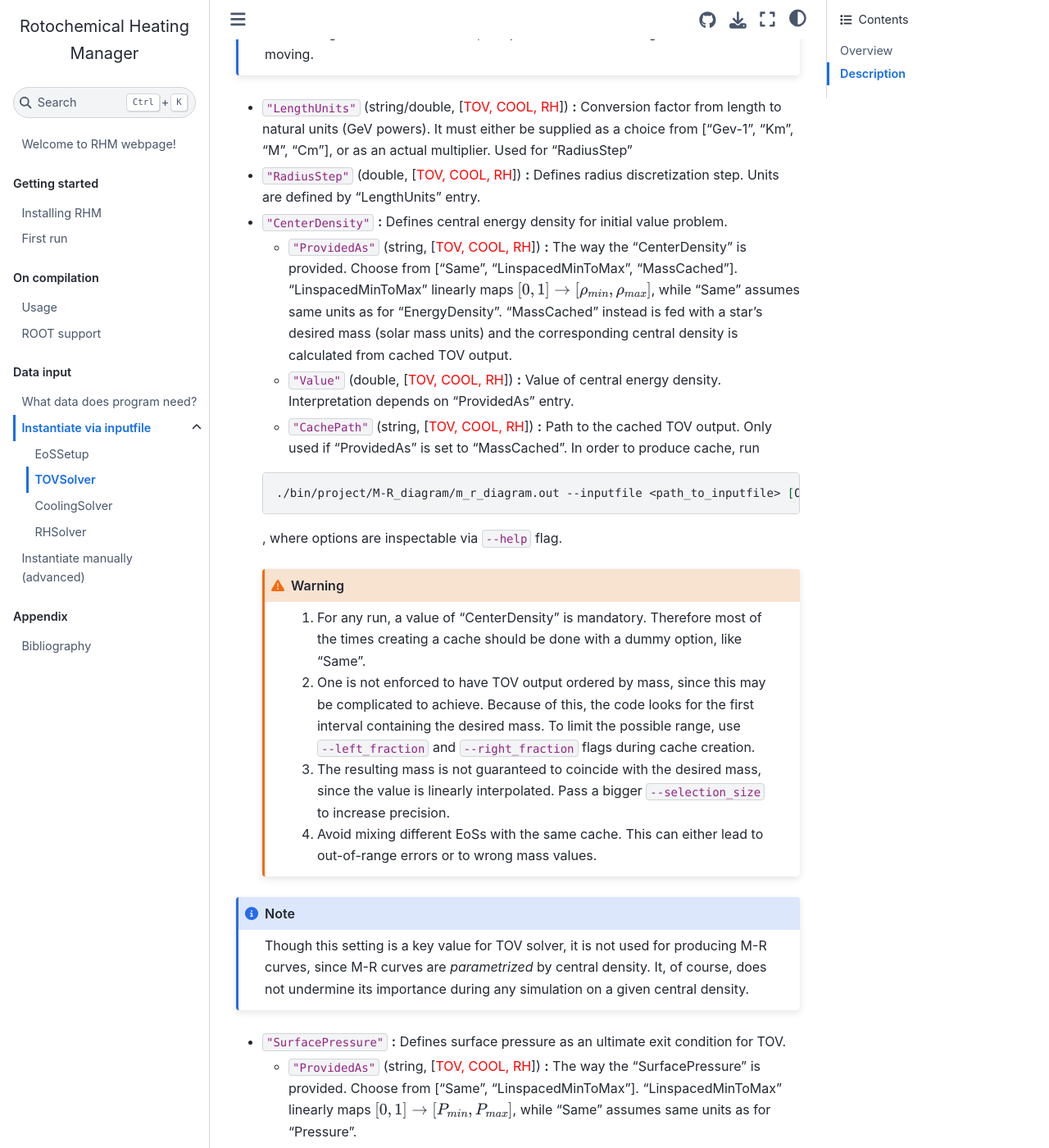
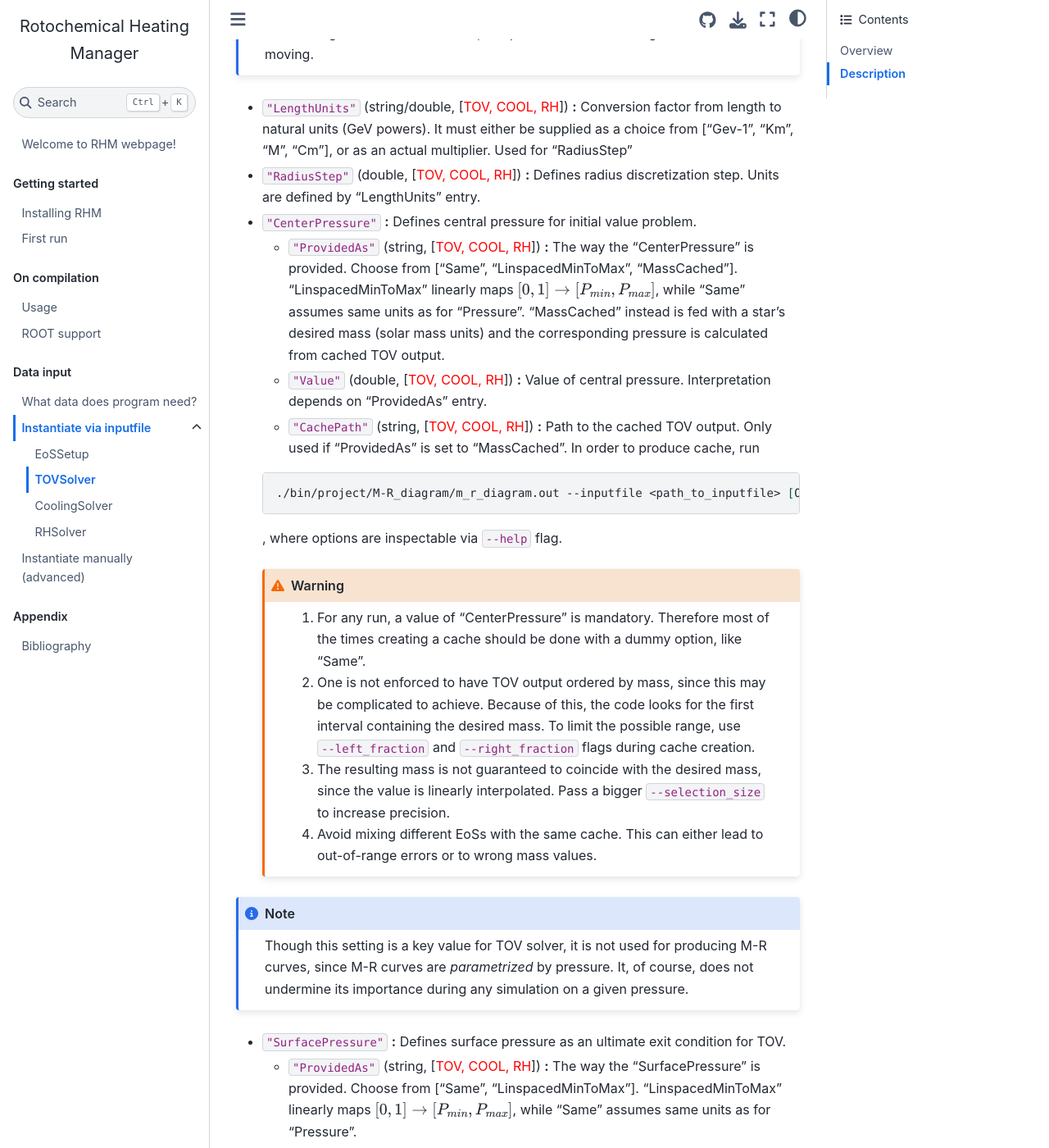
Before and after one commit to Silence2107/Rotochemical-heating-manager, a Jupyter Book: the page built from docs/data_input/inputfile_structure/tov_solver.md, in a window 1280 px wide and 1400 px high, scrolled down 1038 px. Shown: the whole window at 82% size. Built offline with Jupyter Book 1.0.4 settings and Sphinx 7.4.7 and the Sphinx Book theme 1.1.4, drawn with Linux system fonts in a browser that asks for light colours; cross-references to code outside the pages are shown as plain code; some of the changed text lies outside the part shown.

````diff
--- a/docs/data_input/inputfile_structure/tov_solver.md
+++ b/docs/data_input/inputfile_structure/tov_solver.md
@@ -16,7 +16,7 @@
 ```{warning}
 Early termination happens silently and is only well noticeable if the final star's radius is very low.
 ```
-- `"EoSInterpolation` (string, [<span style="color:red">TOV, COOL, RH</span>]) **:** Interpolation kind to be used for discretized $P(\rho)$ dependence. Choose from ["Linear", "Cubic"], with "Linear" being default.
+- `"EoSInterpolation"` (string, [<span style="color:red">TOV, COOL, RH</span>]) **:** Interpolation kind to be used for discretized $P(\rho)$ dependence. Choose from ["Linear", "Cubic"], with "Linear" being default.
 - `"BarionicDensityInterpolation"` (string, [<span style="color:red">COOL, RH</span>]) **:** Interpolation kind to be used for discretized $n_b(r)$ dependence. Choose from ["Linear", "Cubic"], with "Linear" being default.
 ```{note}
 This setting is not used by TOV solver itself (rather for cooling functionality), but since it originates from TOV solver, it is placed here. Something to consider moving.
@@ -25,23 +25,23 @@
 
 - `"RadiusStep"` (double, [<span style="color:red">TOV, COOL, RH</span>]) **:** Defines radius discretization step. Units are defined by "LengthUnits" entry.
 
-- `"CenterDensity"` **:** Defines central energy density for initial value problem.
-    - `"ProvidedAs"` (string, [<span style="color:red">TOV, COOL, RH</span>]) **:** The way the "CenterDensity" is provided. Choose from ["Same", "LinspacedMinToMax", "MassCached"]. "LinspacedMinToMax" linearly maps $[0,1] \rightarrow [\rho_{min}, \rho_{max}]$, while "Same" assumes same units as for "EnergyDensity". "MassCached" instead is fed with a star's desired mass (solar mass units) and the corresponding central density is calculated from cached TOV output.
-    - `"Value"` (double, [<span style="color:red">TOV, COOL, RH</span>]) **:** Value of central energy density. Interpretation depends on "ProvidedAs" entry.
+- `"CenterPressure"` **:** Defines central pressure for initial value problem.
+    - `"ProvidedAs"` (string, [<span style="color:red">TOV, COOL, RH</span>]) **:** The way the "CenterPressure" is provided. Choose from ["Same", "LinspacedMinToMax", "MassCached"]. "LinspacedMinToMax" linearly maps $[0,1] \rightarrow [P_{min}, P_{max}]$, while "Same" assumes same units as for "Pressure". "MassCached" instead is fed with a star's desired mass (solar mass units) and the corresponding pressure is calculated from cached TOV output.
+    - `"Value"` (double, [<span style="color:red">TOV, COOL, RH</span>]) **:** Value of central pressure. Interpretation depends on "ProvidedAs" entry.
     - `"CachePath"` (string, [<span style="color:red">TOV, COOL, RH</span>]) **:** Path to the cached TOV output. Only used if "ProvidedAs" is set to "MassCached". In order to produce cache, run
     ```bash
     ./bin/project/M-R_diagram/m_r_diagram.out --inputfile <path_to_inputfile> [OPTIONS] > <path_to_cache>
     ```
     , where options are inspectable via `--help` flag.
     ```{warning}
-    1) For any run, a value of "CenterDensity" is mandatory. Therefore most of the times creating a cache should be done with a dummy option, like "Same".
+    1) For any run, a value of "CenterPressure" is mandatory. Therefore most of the times creating a cache should be done with a dummy option, like "Same".
     2) One is not enforced to have TOV output ordered by mass, since this may be complicated to achieve. Because of this, the code looks for the first interval containing the desired mass. To limit the possible range, use `--left_fraction` and `--right_fraction` flags during cache creation.
     3) The resulting mass is not guaranteed to coincide with the desired mass, since the value is linearly interpolated. Pass a bigger `--selection_size` to increase precision.
     4) Avoid mixing different EoSs with the same cache. This can either lead to out-of-range errors or to wrong mass values.
     ```
 
 ```{note}
-Though this setting is a key value for TOV solver, it is not used for producing M-R curves, since M-R curves are _parametrized_ by central density. It, of course, does not undermine its importance during any simulation on a given central density.
+Though this setting is a key value for TOV solver, it is not used for producing M-R curves, since M-R curves are _parametrized_ by pressure. It, of course, does not undermine its importance during any simulation on a given pressure.
 ```
 - `"SurfacePressure"` **:** Defines surface pressure as an ultimate exit condition for TOV.
     - `"ProvidedAs"` (string, [<span style="color:red">TOV, COOL, RH</span>]) **:** The way the "SurfacePressure" is provided. Choose from ["Same", "LinspacedMinToMax"]. "LinspacedMinToMax" linearly maps $[0,1] \rightarrow [P_{min}, P_{max}]$, while "Same" assumes same units as for "Pressure".
````
Also changed, not shown: 16 other files.
